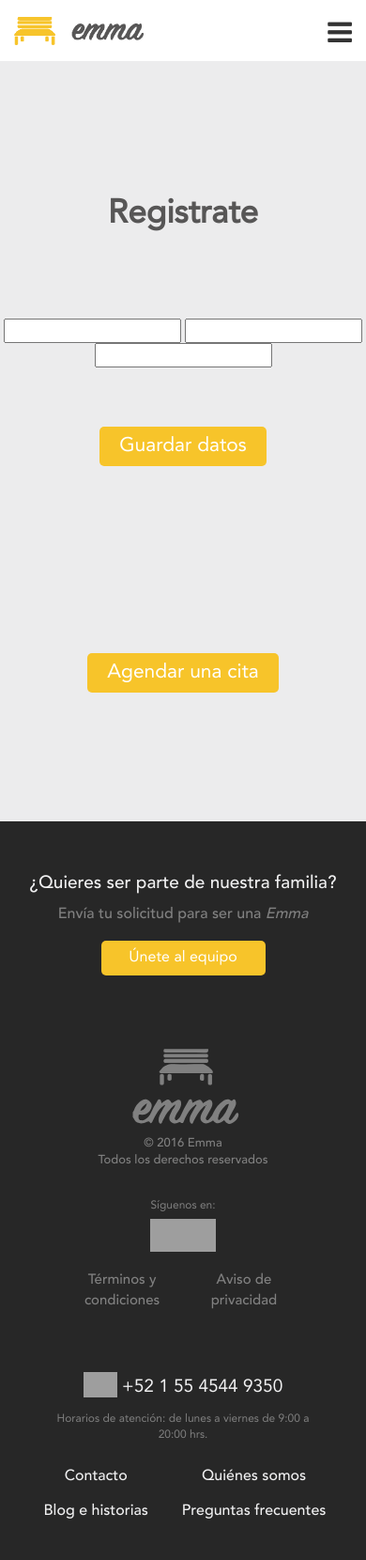
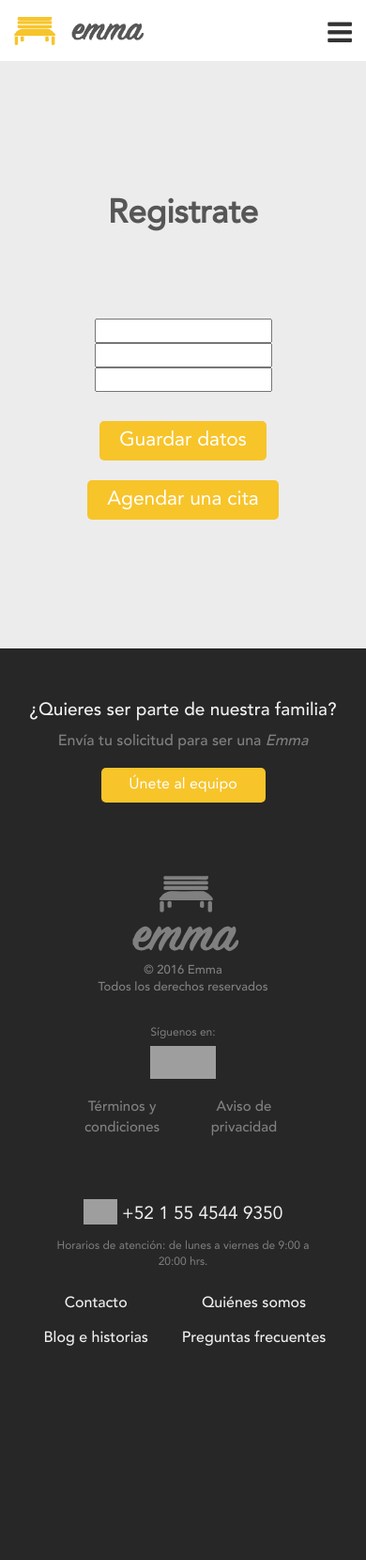
Before and after one commit to miemma/emma, a Django app: template emma/templates/users/signup.html in a window 390 px wide. Shown: the whole page at 94% size. After the commit the page ends 1432 px from the top, so only its background shows below. Run offline with Django 3.2, Linux system fonts and the light colour scheme; the template is opened without the code that fills it, so the values that code supplies are empty, except form fields; tables that the repository leaves empty hold one stand-in row (values such as "Sample post"); form fields are guessed from the names that the template uses; some libraries are stand-ins or nearby versions; grey boxes are pictures that could not be loaded.

Commit message:
Agregadas validaciones y responsive al formulario de registro

```diff
--- a/emma/static/js/validationForms.js
+++ b/emma/static/js/validationForms.js
@@ -1,4 +1,24 @@
 $(document).ready(function () {
+
+  $('#signup-form').validate({
+    rules: {
+      email: {
+        email: true,
+        required:true
+      },
+      password_1: {
+        required:true
+      },
+      password_2: {
+        required:true,
+        equalTo: 'password_1'
+      }
+    },
+
+    highlight: function(element, errorClass) {
+        $(element).removeClass(errorClass);
+    }
+  });
 
   $('#login-form').validate({
     rules: {
@@ -70,7 +90,7 @@
     number: "Ingresa un numero valido",
     digits: "Please enter only digits.",
     creditcard: "Please enter a valid credit card number.",
-    equalTo: "Please enter the same value again.",
+    equalTo: "Los valores deben coincidir.",
     accept: "Please enter a value with a valid extension.",
     maxlength: jQuery.validator.format("No ingreses mas de {0} caracteres."),
     minlength: jQuery.validator.format("Ingresa al menos {0} caracter."),
--- a/emma/static/styl/main.styl
+++ b/emma/static/styl/main.styl
@@ -12,7 +12,6 @@
 @import "services-responsive"
 @import "about"
 @import "login"
-@import "login-responsive"
 @import "contact"
 @import "contact-responsive"
 @import "terms"
@@ -25,3 +24,5 @@
 @import "change-passwd.styl"
 @import "add-card.styl"
 @import "pay-service.styl"
+@import "users/signup.styl"
+@import "users/signup-responsive.styl"
--- /dev/null
+++ b/emma/static/styl/users/signup-responsive.styl
@@ -0,0 +1,16 @@
+/* Móviles en vertical
+   ------------------------------------------------------------------------- */
+@media screen and (max-width: 768px)
+
+  .signup
+    &-btn
+      font-size 21px
+      display: block;
+      padding 6px 21px
+      margin 1.5em auto 0 auto
+
+    &-btn-2
+      font-size 21px
+      display: block;
+      padding 6px 21px
+      margin 1em auto 6.5em auto
--- /dev/null
+++ b/emma/static/styl/users/signup.styl
@@ -0,0 +1,47 @@
+.signup
+  background-color $light_gray
+  overflow-y hidden
+  overflow-x hidden
+
+  &-link
+    font-family "Avenir LT Std Medium"
+    color $dark_gray
+    margin-top 1em
+    display block
+    font-size 20px
+
+    &:hover
+    &:focus
+    &:active
+      color $dark_gray
+
+  &-alert
+    width 100%
+    margin 0.5em auto
+    font-family "Avenir LT Std Heavy"
+
+  &-btn
+    font-size 21px
+    display block
+    padding 6px 21px
+    margin 3em auto 6.5em auto
+  &-btn-2
+    font-size 21px
+    display block
+    padding 6px 21px
+    margin 3em auto 6.5em auto
+
+  &-title
+    font-family "Avenir LT Std Roman"
+    font-size 35px
+    font-weight bold
+    text-align center
+    color $dark_gray
+    margin 6em 0 2em 0
+
+  &-form
+    &-input
+      font-size 19px
+      padding 0.7em
+      width 100%
+      margin 0.4em auto
--- a/emma/templates/users/signup.html
+++ b/emma/templates/users/signup.html
@@ -2,49 +2,49 @@
 {% load static from staticfiles %}
 
 {% block content %}
-  <section class="login">
-    <h1 class="login-title">
+  <section class="signup">
+    <h1 class="signup-title">
       Registrate
     </h1>
 	  <div class="row text-center">
-		  <div class="col-md-6">
+		  <div class="col-lg-5 col-md-6 col-sm-8 col-xs-10">
 				{% if form.non_field_errors %}
-					<div class="alert alert-danger passwd-alert" role="alert">
+					<div class="alert alert-danger signup-alert" role="alert">
 						{{ form.non_field_errors.as_text|cut:"*" }}
 					</div>
 				{% endif %}
 			</div>
 	  </div>
     <div class="row text-center">
-      <div class="col-md-6">
-        <form class="login-form" action="." method="post">
+      <div class="col-lg-5 col-md-6 col-sm-8 col-xs-10">
+        <form class="signup-form" action="." method="post" id="signup-form">
           {% csrf_token %}
 	        {{ form.email }}
 	        {% if form.email.errors %}
-            <div class="alert alert-danger passwd-alert" role="alert">
+            <div class="alert alert-danger signup-alert" role="alert">
               {{ form.email.errors.as_text|cut:"*" }}
             </div>
           {% endif %}
           {{ form.password_1}}
 	        {% if form.password_1.errors %}
-            <div class="alert alert-danger passwd-alert" role="alert">
+            <div class="alert alert-danger signup-alert" role="alert">
               {{ form.password_1.errors.as_text|cut:"*" }}
             </div>
           {% endif %}
           {{ form.password_2}}
 	        {% if form.password_2.errors %}
-            <div class="alert alert-danger passwd-alert" role="alert">
+            <div class="alert alert-danger signup-alert" role="alert">
               {{ form.password_2.errors.as_text|cut:"*" }}
             </div>
           {% endif %}
           <div class="row text-center">
-            <div class="col-xs-10 col-sm-8 col-md-5 col-lg-5">
+            <div class="col-lg-5 col-md-5 col-sm-5 col-xs-12">
 	            <input type="submit" value="Guardar datos" name="submit_btn_1"
-	                   class="emma-btn emma-btn-dark login-btn">
+	                   class="emma-btn-dark signup-btn">
             </div>
-	          <div class="col-xs-10 col-sm-8 col-md-5 col-lg-5">
+	          <div class="col-lg-5 col-md-5 col-sm-5 col-xs-12">
 	            <input type="submit" value="Agendar una cita" name="submit_btn_2"
-	                   class="emma-btn emma-btn-dark login-btn">
+	                   class="emma-btn-dark signup-btn-2">
             </div>
           </div>
         </form>
```
Also changed, not shown: emma/static/css/main.css.
